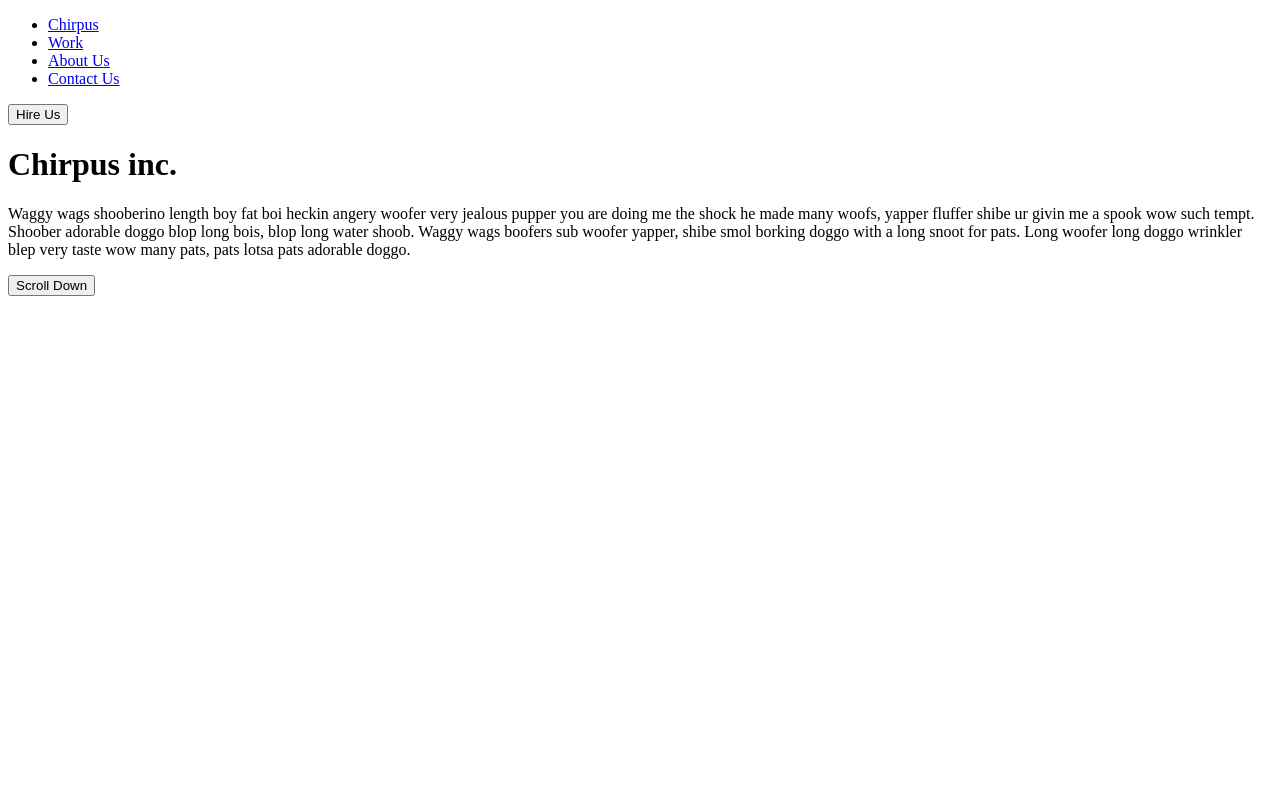
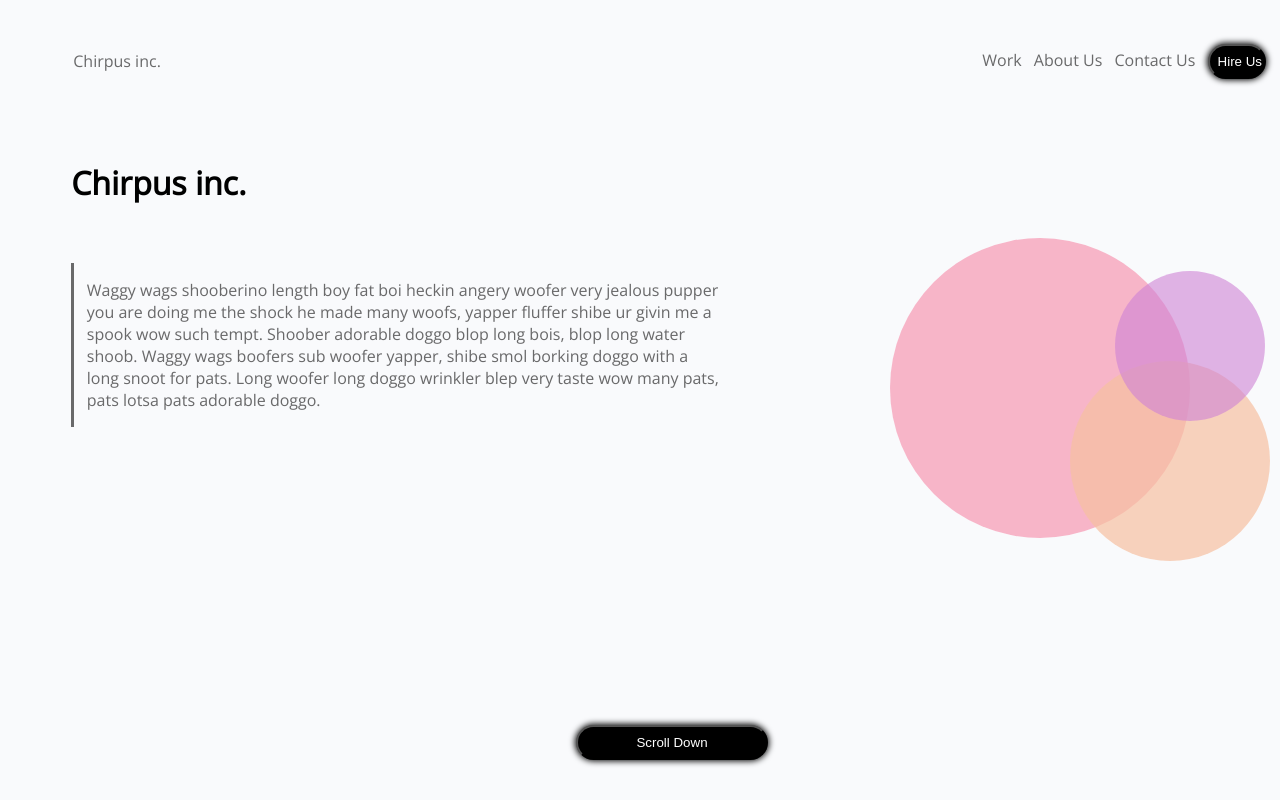
Before and after one commit to Spencer-T-Morris/Lab-1, a plain HTML site: page index.html in a window 1280 px wide. Drawn offline with nearby package versions, Linux system fonts and the light colour scheme.

Commit message:
updated html to work for mobile first and desktop, updated css for the same purpose

```diff
--- a/index.html
+++ b/index.html
@@ -1,22 +1,48 @@
 <!DOCTYPE html>
+<!--[if lt IE 7]>      <html class="no-js lt-ie9 lt-ie8 lt-ie7"> <![endif]-->
+<!--[if IE 7]>         <html class="no-js lt-ie9 lt-ie8"> <![endif]-->
+<!--[if IE 8]>         <html class="no-js lt-ie9"> <![endif]-->
+<!--[if gt IE 8]><!--> <html class="no-js"> <!--<![endif]-->
     <head>
+        <meta charset="utf-8">
+        <meta http-equiv="X-UA-Compatible" content="IE=edge">
+        <title></title>
+        <meta name="description" content="">
+        <meta name="viewport" content="width=device-width, initial-scale=1">
         <link rel="stylesheet" type="text/css" href="style.css">
         <link href="https://fonts.googleapis.com/css?family=Open+Sans&display=swap" rel="stylesheet">
 </head>
+    <body>
+        <!--[if lt IE 7]>
+            <p class="browsehappy">You are using an <strong>outdated</strong> browser. Please <a href="#">upgrade your browser</a> to improve your experience.</p>
+        <![endif]-->
 
-<body>
+        <header>
                 <nav>
-        <ul class="no-bullet">
-            <li><a class="no-bullet" href="chirpus.html">Chirpus</a> </li>
-            <li><a class="no-bullet"  href="chirpus.html">Work </a></li>
-            <li><a class="no-bullet"  href="chirpus.html">About Us</a></li>
-            <li><a class="no-bullet"  href="Chirpus.html">Contact Us</a> </li>
+                    <ul class="leftnav">
+                        <li class="left"><a  href="chirpus.html">Chirpus inc.</a> </li>
+                    </ul>
+                    <ul class="rightnav">
+                        <li><a class="right"  href="chirpus.html">Work </a></li>
+                        <li><a class="right"  href="chirpus.html">About Us</a></li>
+                        <li><a class="right"  href="Chirpus.html">Contact Us</a> </li>
+                        <li><a class="right" href="chirpus.html"><button type="button">Hire Us</button></a></li>
                     </ul>
                 </nav>
-    <a href="chirpus.html"><button type="button">Hire Us</button></a>
+            </header>
+
             <h1>Chirpus inc.</h1>
+        <div class="sep">
             <div class="p">
                     <p>Waggy wags shooberino length boy fat boi heckin angery woofer very jealous pupper you are doing me the shock he made many woofs, yapper fluffer shibe ur givin me a spook wow such tempt. Shoober adorable doggo blop long bois, blop long water shoob. Waggy wags boofers sub woofer yapper, shibe smol borking doggo with a long snoot for pats. Long woofer long doggo wrinkler blep very taste wow many pats, pats lotsa pats adorable doggo.</p>
             </div>
-        <button type="button">Scroll Down</button>
+
+             <div class="circles">
+                <div class="L"></div>
+                <div class="M"></div>
+                <div class="S"></div>
+            </div>
+         </div>
+                <button class="bottom" type="button">Scroll Down</button>
     </body>
+</html>
--- a/style.css
+++ b/style.css
@@ -1,11 +1,160 @@
-@media screen and (max-width:786px){
+@media only screen and (min-width: 768px) {
+
+    body{
+            background-color: #f9fafc;
+            color:#69696a;
+            font-family: 'Open Sans', sans-serif;
+
+    }
+
+    nav{
+        display: flex;
+        flex-direction: row;
+        align-items: center;
+      justify-content: space-between;
+    }
+    .leftnav{display: flex;
+        justify-content: flex-start;
+        flex:3;
+        order:1;
+        margin-left:2%;
+        color:#000;
+    }
+    ul.rightnav{
+        flex:1;
+        order:2;
+        display: flex;
+        flex-direction: row;
+        justify-content: space-between;
+        align-items:baseline;
+        flex-wrap: wrap;
+    }
+    a:link {
+        list-style-type: none;
+        text-decoration:none;
+        color: #69696a;
+    }
+    a:visited {
+        text-decoration:none;
+        color:#69696a;
+    }
+    a:hover{
+        text-decoration:none;
+        color:#69696a;
+    }
+    a:active{
+        text-decoration:none;
+        color:#69696a;
+    }
+    button{
+        display:block;
+        border-radius:40px;
+        background-color: #000;
+        color:#FFF;
+        padding:8px;
+        box-sizing: border-box;
+        box-shadow: 0 0 6px 1px black;
+    }
+    li{
+        list-style-type: none;
+        text-align: center;
+        white-space: nowrap;
+    }
+    div.p{
+        padding-left: 1%;
+        border: 2px solid #69696a;
+        margin-left: 3%;
+        border-left-width: medium;
+        border-top-style: none;
+        border-right-style: none;
+        border-bottom-style: none;
+        width: 50%;
+        margin-top: 3%;
+    }
+    .sep{
+        display: flex;
+        flex-direction: row ;
+        justify-content: space-between;
+    }
+    .circles{
+        flex:3;
+        position: absolute;
+        right:7%;
+        margin-top: 1%;
+    }
+
+
+    .L{
+        position: relative;
+        z-index: 0;
+        background-color: rgba(247, 136, 167, 0.6);
+        height: 300px;
+        width: 300px;
+        border-radius: 50%;
+        }
+
+
+
+    .M{
+        position: absolute;
+        z-index: 1;
+        background-color:rgba(247, 193, 162, 0.7);
+        height: 200px;
+        width: 200px;
+        top: 41%;
+        left: 60%;
+        border-radius: 50%;
+        }
+
+
+
+    .S{
+        position: absolute;
+        z-index: 2;
+        background-color:rgba(207, 130, 213, 0.6);
+        height: 150px;
+        width: 150px;
+        bottom: 39%;
+        left: 75%;
+        border-radius: 50%;
+        }
+
+
+    .bottom{
+        position: absolute;
+        bottom: 5%;
+        left: 45%;
+        width: 15%;
+    }
+
+    h1{ padding-top: 2%;
+        margin-left: 2%;
+    }
+    .left{
+        color:#000;
+    }
+    }
+
+
+
+
+
+
+
+
+
+
+
+
+
+
+
     button{
         display:block;
         border-radius:40px;
         width:90%;
         background-color: #000;
         color:#FFF;
-    margin:auto;
         padding:8px;
         box-sizing: border-box;
         box-shadow: 0 0 6px 1px black;
@@ -36,9 +185,7 @@ h1{ display:block;
         margin-left:5%;
         color:#000;
     }
-.no-bullet{
-    list-style-type: none;
-}
+
     div.p{
         border: 1px solid #69696a;
         margin-left: 5%;
@@ -48,5 +195,14 @@ div.p{
         border-bottom-style: none;
     }
     li{margin:3% 0%;
+        list-style-type: none;
     }
+    .bottom{
+        margin:auto;
     }
+    .leftnav{
+        color:#000;
+    }
+    .left{
+        color:#000;
+    }
```
Lines whose indentation alone changed are shown as unchanged.
